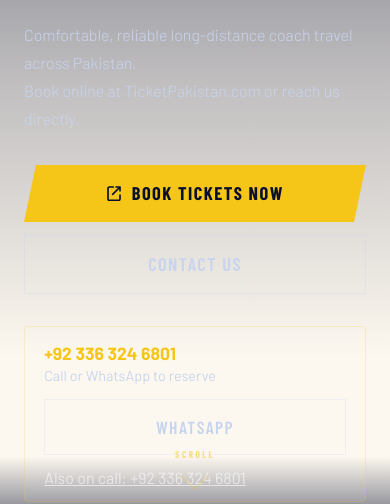
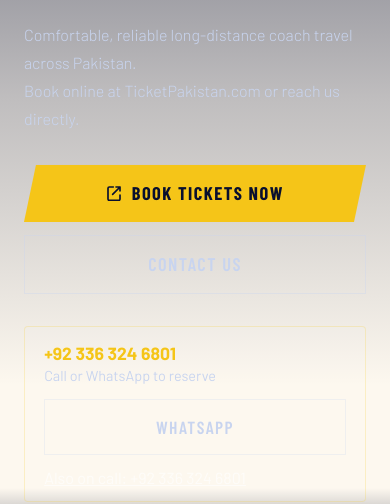
Before and after one commit to ticketpakistan/gujjarexpress, a plain HTML site: page index.html in a window 390 px wide. Shown: the part 590-1094 px from the top of the page. Drawn offline with nearby package versions, Linux system fonts and the light colour scheme.

Commit message:
Update index.html

```diff
--- a/index.html
+++ b/index.html
@@ -524,7 +524,7 @@
       }
       .hero-content {
         width: 100%;
-        padding: 1.5rem;
+        padding: 1.5rem 1.5rem 3.5rem;
       }
       .hero-btns {
         flex-direction: column;
@@ -544,6 +544,9 @@
       .btn-wa-small {
         width: 100%;
         justify-content: center;
+      }
+      .hero-scroll {
+        bottom: 0.8rem;   /* lower = less overlap */
       }
     }
   </style>
```
